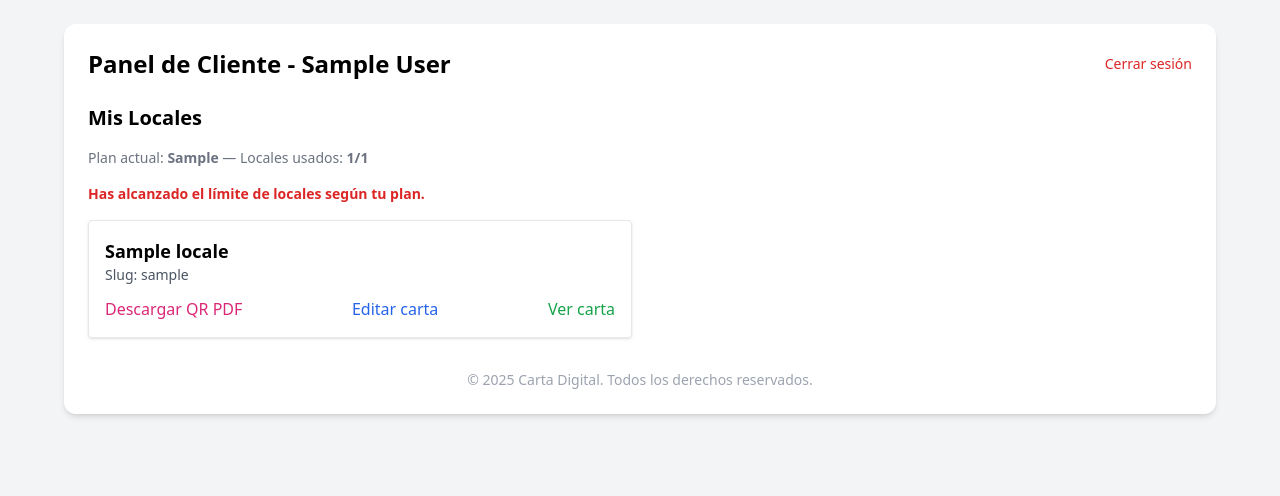
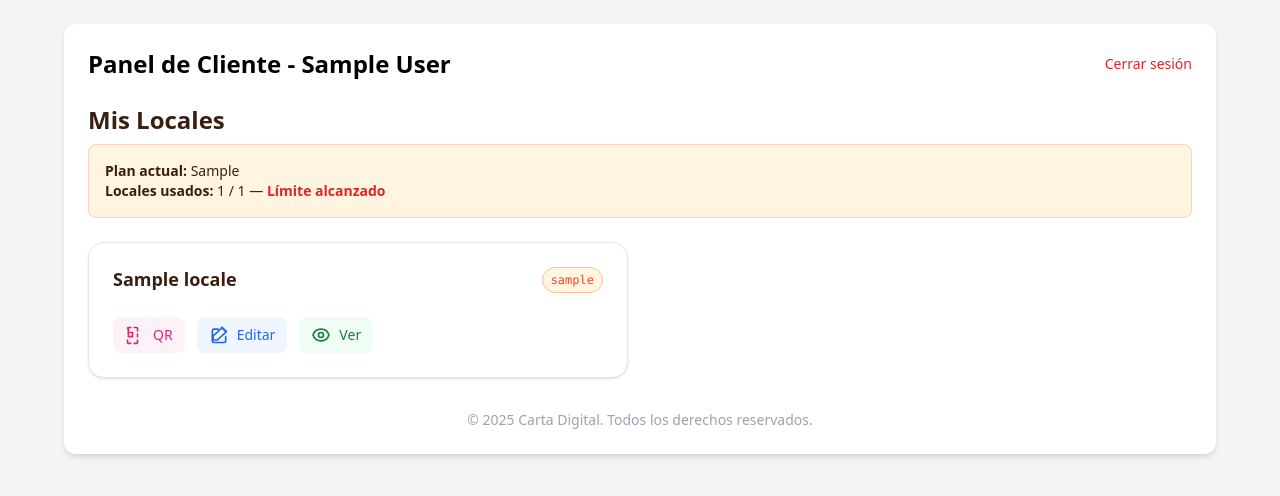
Before and after one commit to andres-app/carta-digital, a PHP site: page /carta-digital/admin/dashboard.php in a window 1280 px wide. Shown: the top 496 px of the page. Run offline with PHP 8.4, Linux system fonts and the light colour scheme; the visitor is signed in with stand-in values (Sample User, id 1); tables that the repository leaves empty or names only in its code hold one stand-in row (values such as "Sample post"); some libraries are stand-ins or nearby versions.

Commit message:
Se mejora el panel admin y algunas validaciones

```diff
--- a/admin/vistas/dashboard_content.php
+++ b/admin/vistas/dashboard_content.php
@@ -18,36 +18,105 @@ $limite = obtenerLimiteLocalesPorPlan($plan);
 $disponibles = $limite - $total_locales;
 ?>
 
-<h2 class="text-xl font-semibold mb-4">Mis Locales</h2>
-
-<p class="text-sm text-gray-500 mb-4">
-    Plan actual: <strong><?= ucfirst($plan) ?></strong> — Locales usados: <strong><?= $total_locales ?>/<?= $limite ?></strong>
-</p>
-
-<?php if ($disponibles > 0): ?>
-    <form method="POST" action="crear_local.php" class="mb-6 flex gap-4 flex-wrap">
-        <input type="text" name="nombre" placeholder="Nombre del local" required class="p-2 border rounded w-full md:w-1/3">
-        <input type="text" name="slug" placeholder="Slug (URL)" required class="p-2 border rounded w-full md:w-1/3">
-        <button type="submit" class="bg-blue-600 text-white px-4 py-2 rounded hover:bg-blue-700">Agregar Local</button>
-    </form>
-<?php else: ?>
-    <p class="text-red-600 text-sm font-semibold mb-4">Has alcanzado el límite de locales según tu plan.</p>
+<?php if (!empty($_SESSION['mensaje_error'])): ?>
+    <div id="mensaje-alerta" class="bg-red-100 text-red-700 px-4 py-2 rounded mb-6 text-sm shadow">
+        <?= $_SESSION['mensaje_error'];
+        unset($_SESSION['mensaje_error']); ?>
+    </div>
+<?php elseif (!empty($_SESSION['mensaje_exito'])): ?>
+    <div id="mensaje-alerta" class="bg-green-100 text-green-700 px-4 py-2 rounded mb-6 text-sm shadow">
+        <?= $_SESSION['mensaje_exito'];
+        unset($_SESSION['mensaje_exito']); ?>
+    </div>
 <?php endif; ?>
 
+<!-- Título -->
+<h2 class="text-2xl font-bold text-[#3A1F0F] mb-2">Mis Locales</h2>
+
+<!-- Info del plan -->
+<div class="mb-6 p-4 bg-[#FFF5E1] border border-[#E94E2C]/20 rounded-lg text-sm text-[#3A1F0F]">
+    <p><strong>Plan actual:</strong> <?= ucfirst($plan) ?></p>
+    <p><strong>Locales usados:</strong> <?= $total_locales ?> / <?= $limite ?>
+        <?php if ($disponibles > 0): ?>
+            — <span class="text-green-600 font-semibold"><?= $disponibles ?>
+                disponible<?= $disponibles > 1 ? 's' : '' ?></span>
+        <?php else: ?>
+            — <span class="text-red-600 font-semibold">Límite alcanzado</span>
+        <?php endif; ?>
+    </p>
+</div>
+
+<!-- Formulario para agregar local -->
+<?php if ($disponibles > 0): ?>
+    <form method="POST" action="crear_local.php" class="mb-8 grid grid-cols-1 md:grid-cols-3 gap-4 items-end">
+        <input type="text" name="nombre" placeholder="Nombre del local" required
+            class="p-2 border rounded-lg border-gray-300 focus:ring-2 focus:ring-[#E94E2C] outline-none">
+        <input type="text" name="slug" placeholder="Slug (URL)" required
+            class="p-2 border rounded-lg border-gray-300 focus:ring-2 focus:ring-[#E94E2C] outline-none">
+        <button type="submit"
+            class="bg-[#E94E2C] text-white font-semibold px-4 py-2 rounded-lg hover:bg-[#cc3f20] transition">
+            ➕ Agregar Local
+        </button>
+    </form>
+<?php endif; ?>
+
+<!-- Mensaje si no hay locales -->
 <?php if (empty($locales)): ?>
-    <p class="text-gray-600">No tienes locales registrados aún.</p>
+    <p class="text-gray-500 italic">No tienes locales registrados aún.</p>
 <?php else: ?>
-    <div class="grid grid-cols-1 md:grid-cols-2 gap-4">
+    <div class="grid grid-cols-1 md:grid-cols-2 gap-6">
         <?php foreach ($locales as $local): ?>
-            <div class="p-4 border rounded shadow hover:shadow-md">
-                <h3 class="font-semibold text-lg"><?= htmlspecialchars($local['nombre']) ?></h3>
-                <p class="text-sm text-gray-600">Slug: <?= htmlspecialchars($local['slug']) ?></p>
-                <div class="mt-3 flex justify-between items-center">
-                <a href="../admin/generar_qr.php?local_id=<?= $local['id'] ?>" target="_blank" class="text-pink-600 hover:underline">Descargar QR PDF</a>
-                    <a href="./editar_carta.php?local_id=<?= $local['id'] ?>" class="text-blue-600 hover:underline">Editar carta</a>
-                    <a href="/carta-digital/public/carta.php?slug=<?= urlencode($local['slug']) ?>" target="_blank" class="text-green-600 hover:underline">Ver carta</a>
-                </div>
-            </div>
+            <div class="bg-white rounded-2xl border border-gray-200 shadow hover:shadow-md transition p-6 flex flex-col justify-between">
+    <!-- Encabezado -->
+    <div class="flex justify-between items-start mb-4">
+        <h3 class="text-lg font-semibold text-[#3A1F0F] leading-snug"><?= htmlspecialchars($local['nombre']) ?></h3>
+        <span class="text-xs bg-[#FFF5E1] text-[#E94E2C] px-2 py-1 rounded-full font-mono border border-[#f5c2a0]">
+            <?= htmlspecialchars($local['slug']) ?>
+        </span>
+    </div>
+
+    <!-- Acciones -->
+    <div class="flex gap-3 text-sm text-gray-700 mt-2">
+        <!-- QR -->
+        <a href="../admin/generar_qr.php?local_id=<?= $local['id'] ?>" title="Descargar QR"
+           class="flex items-center gap-2 bg-pink-50 text-pink-600 hover:bg-pink-100 px-3 py-2 rounded-lg transition">
+            <svg xmlns="http://www.w3.org/2000/svg" class="h-5 w-5" fill="none" viewBox="0 0 24 24"
+                 stroke="currentColor"><path stroke-linecap="round" stroke-linejoin="round" stroke-width="2"
+                 d="M3 4a1 1 0 011-1h3m4 0h3a1 1 0 011 1v3m0 4v3m0 4v3a1 1 0 01-1 1h-3m-4 0H4a1 1 0 01-1-1v-3M4 12V9m0 0V4m0 5h5m0 0v5m0 0H4"/></svg>
+            QR
+        </a>
+
+        <!-- Editar -->
+        <a href="./editar_carta.php?local_id=<?= $local['id'] ?>" title="Editar carta"
+           class="flex items-center gap-2 bg-blue-50 text-blue-600 hover:bg-blue-100 px-3 py-2 rounded-lg transition">
+            <svg xmlns="http://www.w3.org/2000/svg" class="h-5 w-5" fill="none" viewBox="0 0 24 24"
+                 stroke="currentColor"><path stroke-linecap="round" stroke-linejoin="round" stroke-width="2"
+                 d="M11 5H6a2 2 0 00-2 2v12a2 2 0 002 2h12a2 2 0 002-2v-5m-5-11l5 5m0 0L16 3m5 5L10 18H5v-5L16 3z"/></svg>
+            Editar
+        </a>
+
+        <!-- Ver -->
+        <a href="/carta-digital/public/carta.php?slug=<?= urlencode($local['slug']) ?>" target="_blank" title="Ver carta"
+           class="flex items-center gap-2 bg-green-50 text-green-700 hover:bg-green-100 px-3 py-2 rounded-lg transition">
+            <svg xmlns="http://www.w3.org/2000/svg" class="h-5 w-5" fill="none" viewBox="0 0 24 24"
+                 stroke="currentColor"><path stroke-linecap="round" stroke-linejoin="round" stroke-width="2"
+                 d="M15 12a3 3 0 11-6 0 3 3 0 016 0z"/><path stroke-linecap="round" stroke-linejoin="round" stroke-width="2"
+                 d="M2.458 12C3.732 7.943 7.523 5 12 5c4.478 0 8.268 2.943 9.542 7-1.274 4.057-5.064 7-9.542 7-4.477 0-8.268-2.943-9.542-7z"/></svg>
+            Ver
+        </a>
+    </div>
+</div>
+
         <?php endforeach; ?>
     </div>
 <?php endif; ?>
+
+<script>
+    setTimeout(() => {
+        const alerta = document.getElementById("mensaje-alerta");
+        if (alerta) {
+            alerta.classList.add("opacity-0", "transition", "duration-500");
+            setTimeout(() => alerta.remove(), 500); // quitarlo del DOM después de desvanecerse
+        }
+    }, 4000);
+</script>
```
Also changed, not shown: admin/crear_local.php (+18 -9 lines), login.php (+23 -12 lines), superadmin/crear_local.php (+13 -3 lines), superadmin/ver_empresa.php (+23 -0 lines), assets/img/Qarta_logo.png (added), assets/img/imagen_login.png (added), 1 other file.
